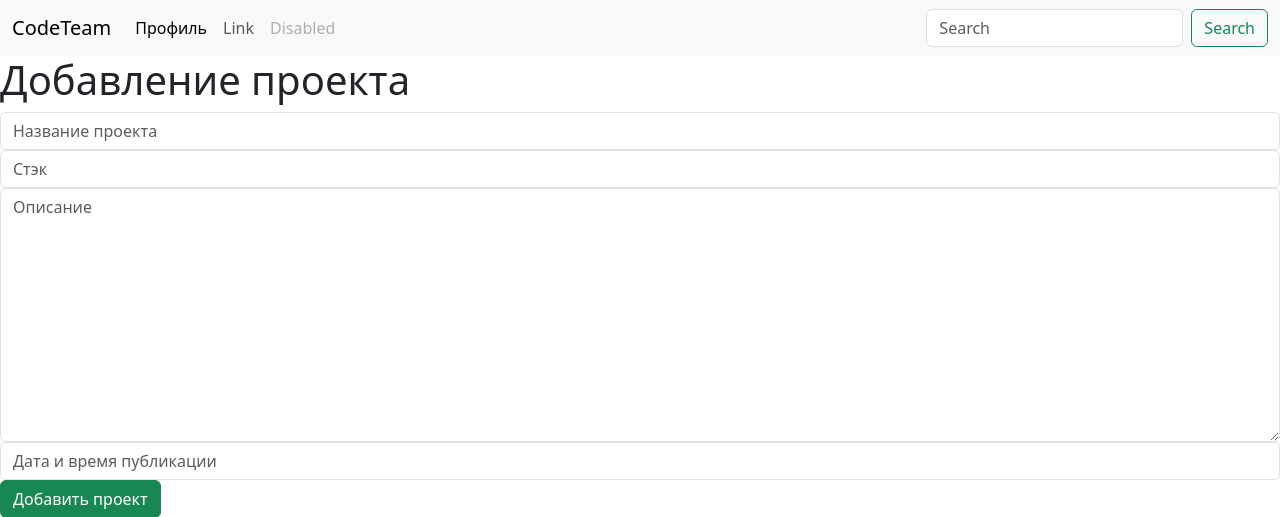
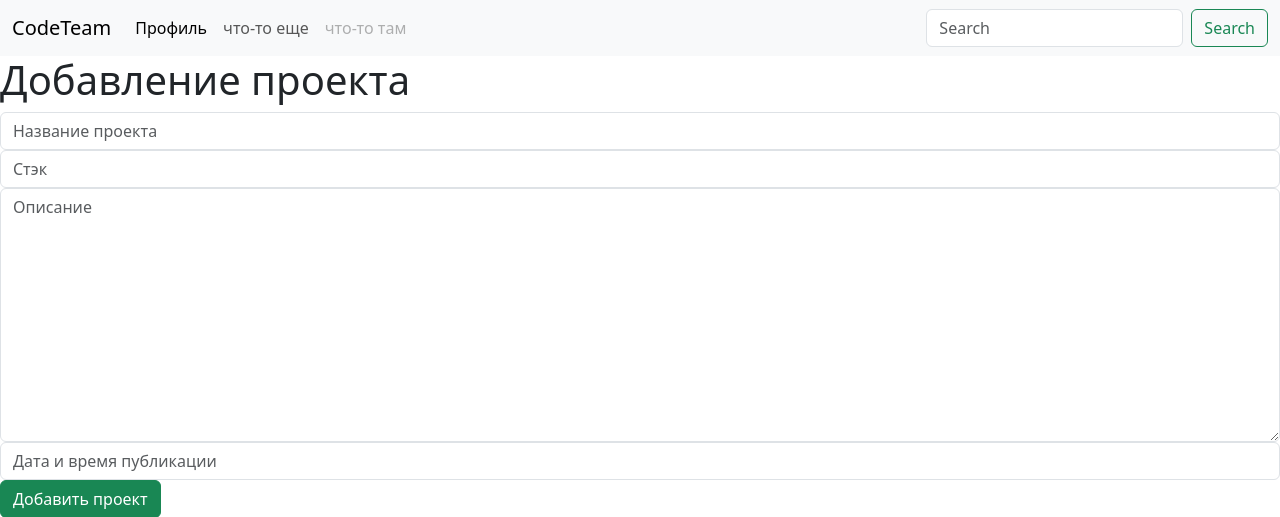
Before and after one commit to SpyBorgFly/CodeTeam, a Django app: page /projects/add_projects in a window 1280 px wide. Shown: the top 517 px of the page. Run offline with Django 5.2, Linux system fonts and the light colour scheme.

Commit message:
Your commit message

```diff
--- a/projects/templates/projects/add_projects.html
+++ b/projects/templates/projects/add_projects.html
@@ -18,10 +18,10 @@
                 <a class="nav-link active" aria-current="page" href="#">Профиль</a>
               </li>
               <li class="nav-item">
-                <a class="nav-link" href="#">Link</a>
+                <a class="nav-link" href="#">что-то еще</a>
               </li>
               <li class="nav-item">
-                <a class="nav-link disabled" aria-disabled="true">Disabled</a>
+                <a class="nav-link disabled" aria-disabled="true">что-то там</a>
               </li>
             </ul>
             <form class="d-flex" role="search">
```
